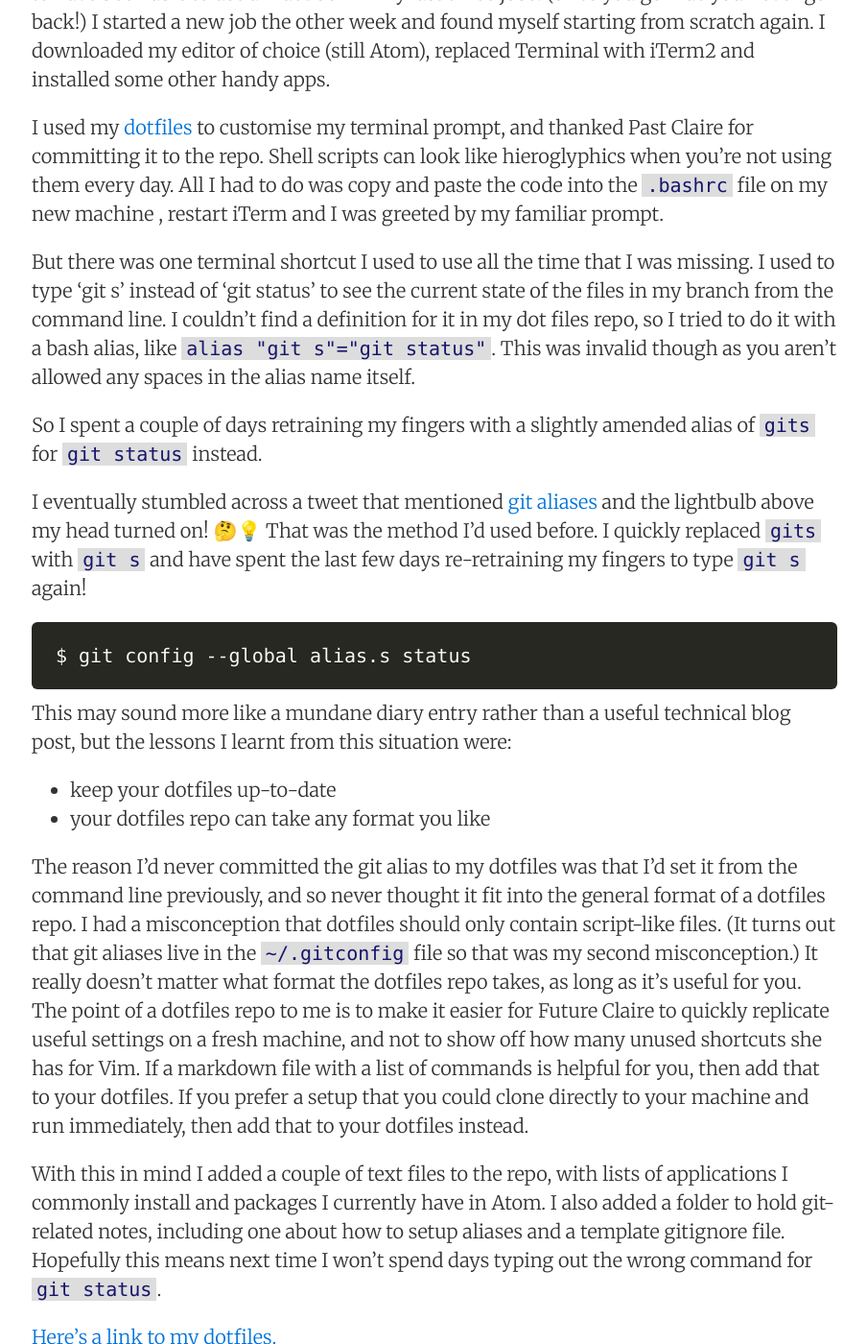
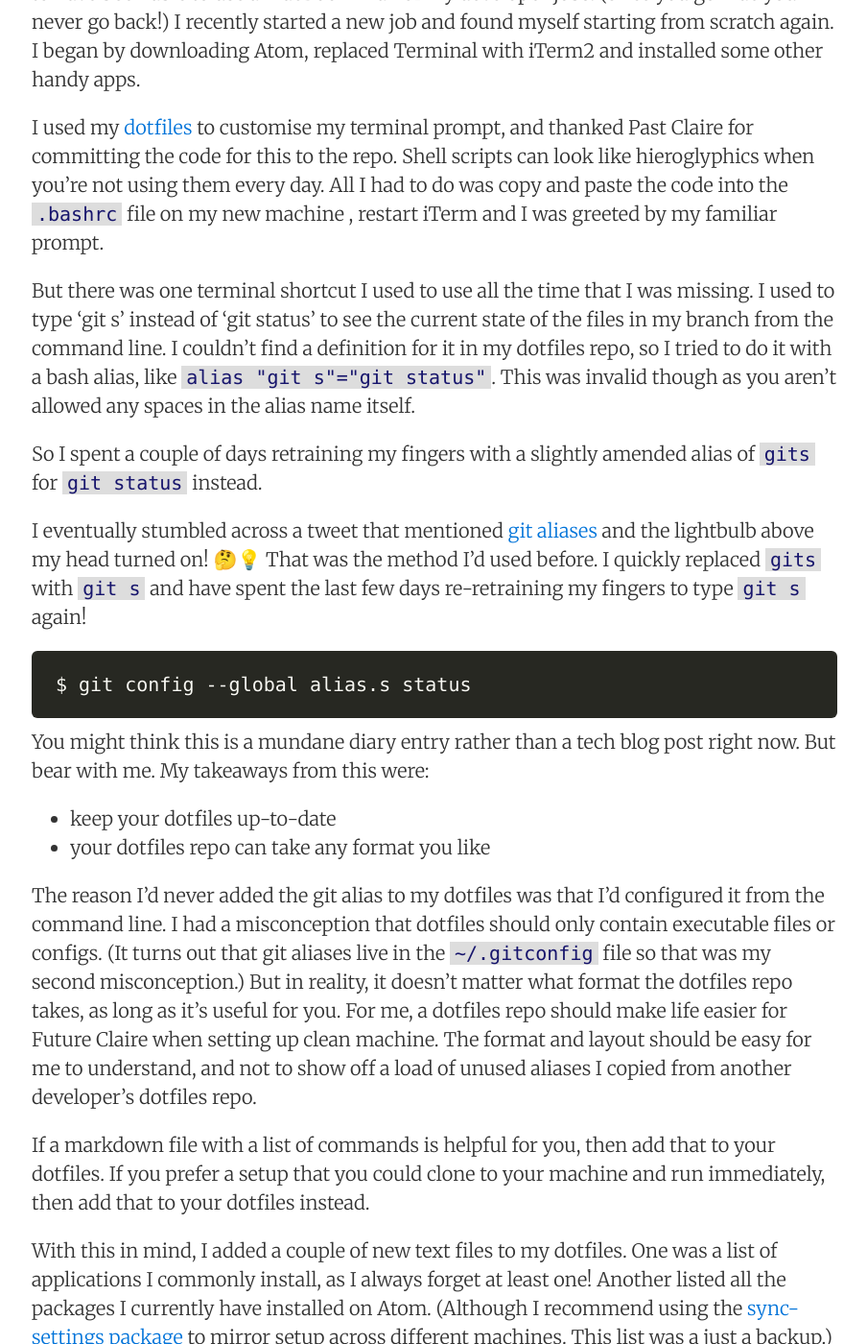
Before and after one commit to claire-codes/blog-com, a Jekyll site: the page built from _posts/2018-02-19-dotfiles-new-machine.markdown, in a window 1280 px wide and 1400 px high, scrolled down 424 px. Shown: the whole window at 96% size, without its empty margins (187-1091 px from the left). Built offline with Jekyll 4.4.1, drawn with Linux system fonts in a browser that asks for light colours; nearby versions of some CDN libraries; comment, search, counter and statistics services are not loaded; some of the changed text lies outside the part shown.

Commit message:
:postal_horn: Clearer edits to dotfiles post

````diff
--- a/_posts/2018-02-19-dotfiles-new-machine.markdown
+++ b/_posts/2018-02-19-dotfiles-new-machine.markdown
@@ -9,11 +9,11 @@
 - git
 ---
 
-A new job brings lots of changes, including a new laptop or computer. I'm lucky enough to have been able to use a MacBook in my last three jobs. (Once you go Mac you never go back!) I started a new job the other week and found myself starting from scratch again. I downloaded my editor of choice (still Atom), replaced Terminal with iTerm2 and installed some other handy apps.
+A new job brings lots of changes, including a new laptop or computer. I’m lucky enough to have been able to use a MacBook in all of my developer jobs. (Once you go Mac you never go back!) I recently started a new job and found myself starting from scratch again. I began by downloading Atom, replaced Terminal with iTerm2 and installed some other handy apps.
 
-I used my [dotfiles](https://github.com/claireparker/dotfiles) to customise my terminal prompt, and thanked Past Claire for committing it to the repo. Shell scripts can look like hieroglyphics when you're not using them every day. All I had to do was copy and paste the code into the `.bashrc` file on my new machine , restart iTerm and I was greeted by my familiar prompt.
+I used my [dotfiles](https://github.com/claireparker/dotfiles) to customise my terminal prompt, and thanked Past Claire for committing the code for this to the repo. Shell scripts can look like hieroglyphics when you're not using them every day. All I had to do was copy and paste the code into the `.bashrc` file on my new machine , restart iTerm and I was greeted by my familiar prompt.
 
-But there was one terminal shortcut I used to use all the time that I was missing. I used to type ‘git s’ instead of ‘git status’ to see the current state of the files in my branch from the command line. I couldn’t find a definition for it in my dot files repo, so I tried to do it with a bash alias, like `alias "git s"="git status"`. This was invalid though as you aren't allowed any spaces in the alias name itself.
+But there was one terminal shortcut I used to use all the time that I was missing. I used to type ‘git s’ instead of ‘git status’ to see the current state of the files in my branch from the command line. I couldn’t find a definition for it in my dotfiles repo, so I tried to do it with a bash alias, like `alias "git s"="git status"`. This was invalid though as you aren't allowed any spaces in the alias name itself.
 
 So I spent a couple of days retraining my fingers with a slightly amended alias of `gits` for `git status` instead.
 
@@ -23,13 +23,15 @@
 $ git config --global alias.s status
 ```
 
-This may sound more like a mundane diary entry rather than a useful technical blog post, but the lessons I learnt from this situation were:
+You might think this is a mundane diary entry rather than a tech blog post right now. But bear with me. My takeaways from this were:
 
 - keep your dotfiles up-to-date
 - your dotfiles repo can take any format you like
 
-The reason I'd never committed the git alias to my dotfiles was that I'd set it from the command line previously, and so never thought it fit into the general format of a dotfiles repo. I had a misconception that dotfiles should only contain script-like files. (It turns out that git aliases live in the `~/.gitconfig` file so that was my second misconception.) It really doesn't matter what format the dotfiles repo takes, as long as it's useful for you. The point of a dotfiles repo to me is to make it easier for Future Claire to quickly replicate useful settings on a fresh machine, and not to show off how many unused shortcuts she has for Vim. If a markdown file with a list of commands is helpful for you, then add that to your dotfiles. If you prefer a setup that you could clone directly to your machine and run immediately, then add that to your dotfiles instead.
+The reason I’d never added the git alias to my dotfiles was that I’d configured it from the command line. I had a misconception that dotfiles should only contain executable files or configs. (It turns out that git aliases live in the `~/.gitconfig` file so that was my second misconception.) But in reality, it doesn’t matter what format the dotfiles repo takes, as long as it’s useful for you. For me, a dotfiles repo should make life easier for Future Claire when setting up clean machine. The format and layout should be easy for me to understand, and not to show off a load of unused aliases I copied from another developer's dotfiles repo.
 
-With this in mind I added a couple of text files to the repo, with lists of applications I commonly install and packages I currently have in Atom. I also added a folder to hold git-related notes, including one about how to setup aliases and a template gitignore file. Hopefully this means next time I won't spend days typing out the wrong command for `git status`.
+If a markdown file with a list of commands is helpful for you, then add that to your dotfiles. If you prefer a setup that you could clone to your machine and run immediately, then add that to your dotfiles instead.
+
+With this in mind, I added a couple of new text files to my dotfiles. One was a list of applications I commonly install, as I always forget at least one! Another listed all the packages I currently have installed on Atom. (Although I recommend using the [sync-settings package](https://atom.io/packages/sync-settings) to mirror setup across different machines. This list was a just a backup.) I also added a folder for git-related files. This includes a template gitignore file and a text file explaining how to setup aliases. Hopefully this means next time I won’t spend days typing out the wrong command for `git status`.
 
 [Here's a link to my dotfiles.](https://github.com/claireparker/dotfiles)
````
